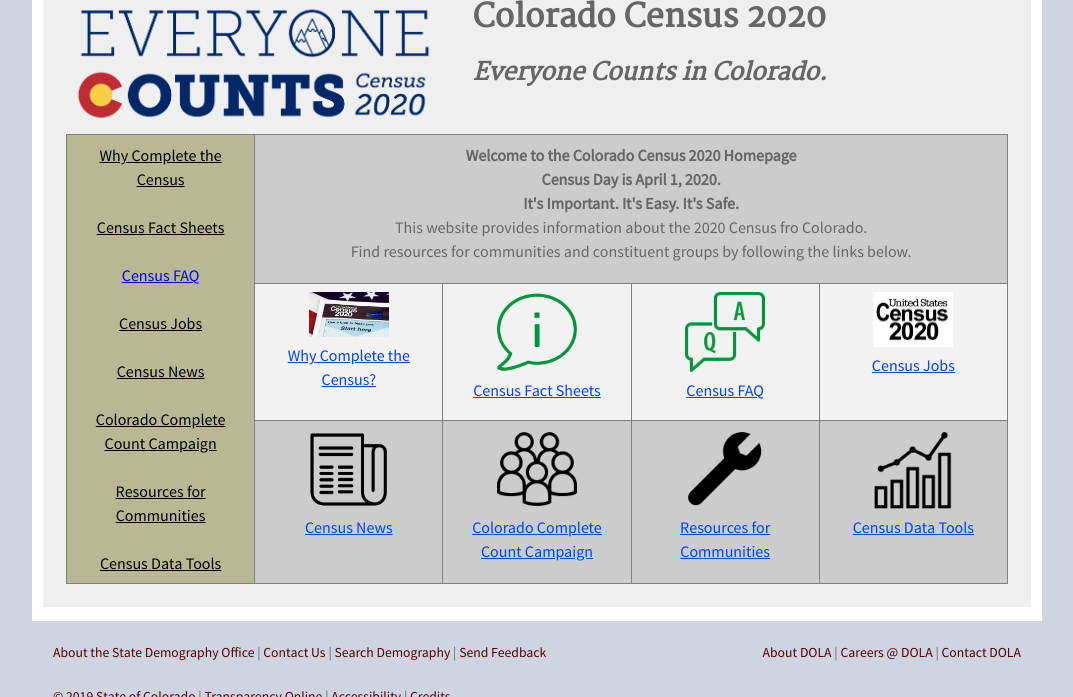
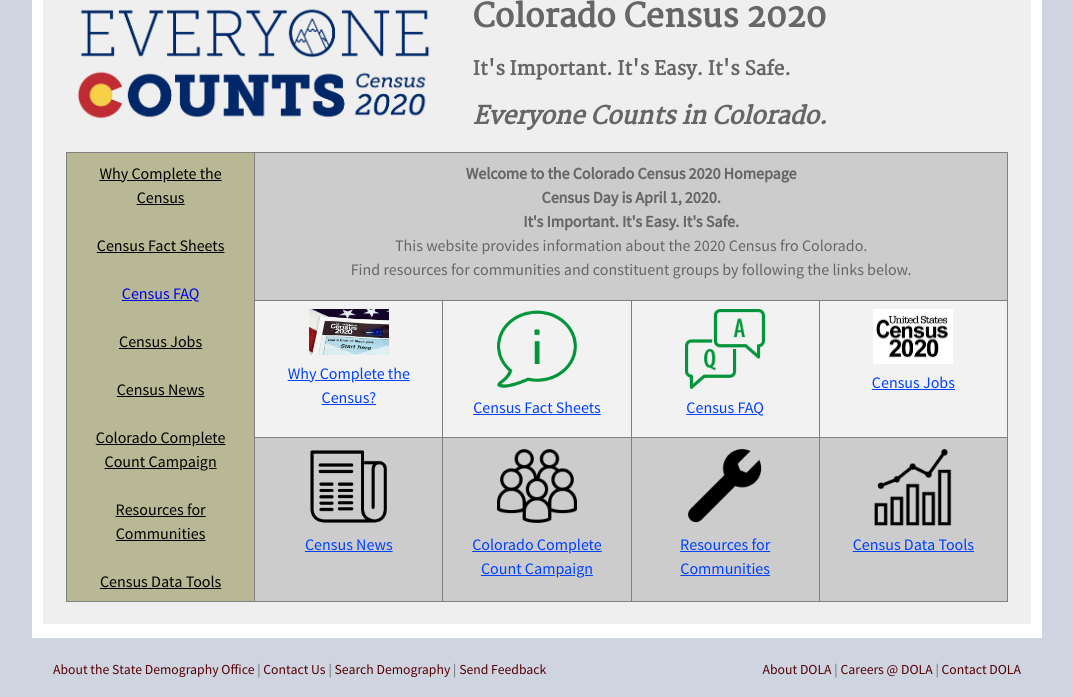
Before and after one commit to TBleess/Website_New, a Jekyll site: the page built from pages/5_CensusACS/census_2020_main.html, in a window 1280 px wide and 900 px high, scrolled down 762 px, cut to the strip 203-900 px from the top of the window. Shown: the whole strip, without its empty margins (103-1176 px from the left). Built offline with Jekyll 4.4.1, drawn with Linux system fonts in a browser that asks for light colours.

Commit message:
Update census_2020_main.html

```diff
--- a/pages/5_CensusACS/census_2020_main.html
+++ b/pages/5_CensusACS/census_2020_main.html
@@ -56,6 +56,7 @@
 </div>
 <p><img src="/images/CO_Census2020_v3-01.png" style="width:40%;height:auto;float:left;margin-right:30px;">
    <h1>Colorado Census 2020 </h1>
+	<h3>It's Important. It's Easy.  It's Safe.</h3>
    <h2><i>Everyone Counts in Colorado.</i></h2>
 </p>
 
```
